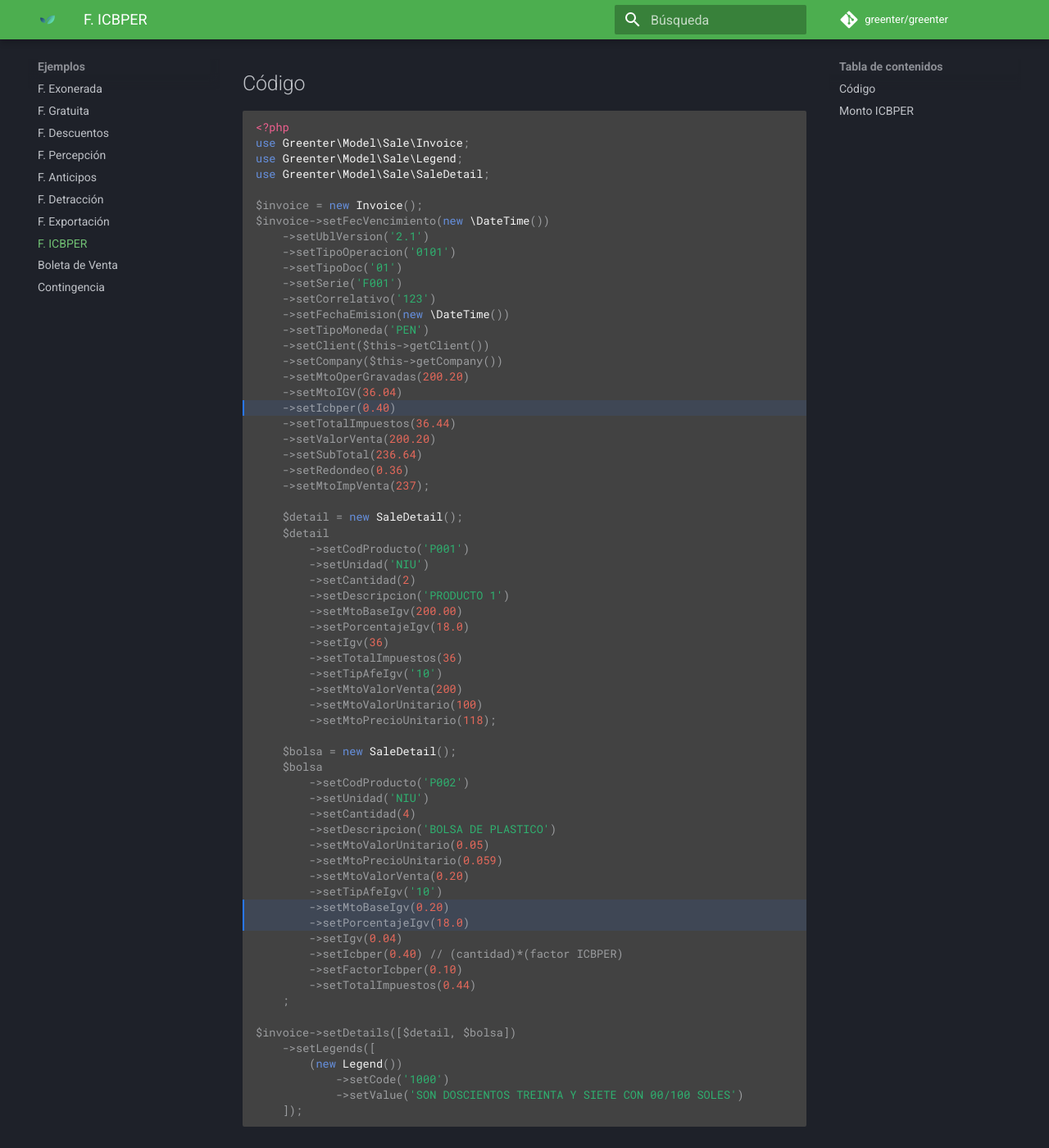
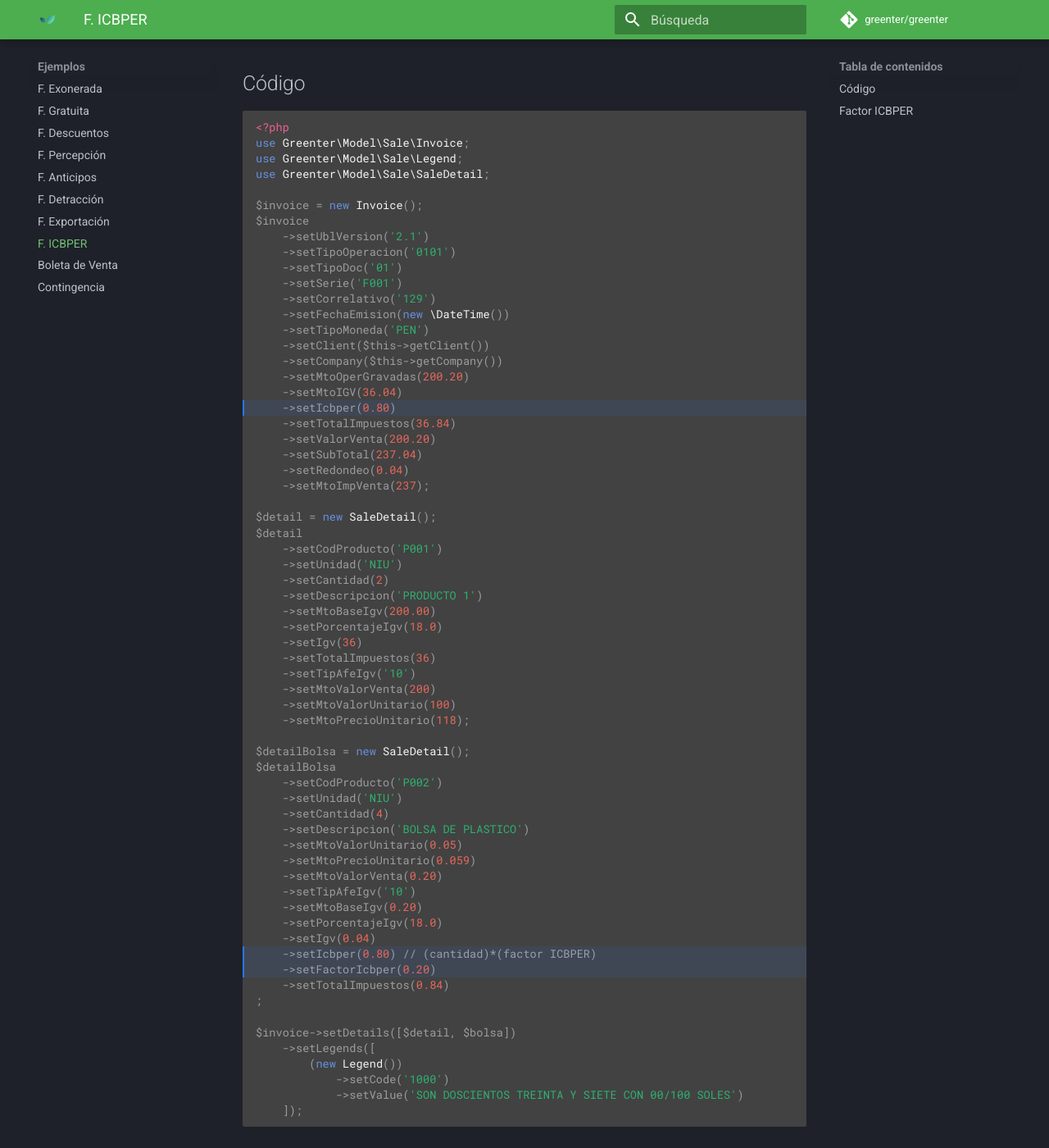
Before and after one commit to thegreenter/docs, an MkDocs documentation site: the page built from docs/examples/icbper.md, in a window 1280 px wide and 1400 px high, scrolled down 209 px. Shown: the whole window at 82% size. Built offline with MkDocs 1.6.1 and Material for MkDocs 9.7.7, drawn with Linux system fonts in a browser that asks for light colours; some of the changed text lies outside the part shown.

Commit message:
Update ICBPER factor

````diff
--- a/docs/examples/icbper.md
+++ b/docs/examples/icbper.md
@@ -4,64 +4,64 @@
 
 ## Código
 
-```php hl_lines="19 51 52"
+```php hl_lines="19 54 55"
 <?php
 use Greenter\Model\Sale\Invoice;
 use Greenter\Model\Sale\Legend;
 use Greenter\Model\Sale\SaleDetail;
 
 $invoice = new Invoice();
-$invoice->setFecVencimiento(new \DateTime())
+$invoice
     ->setUblVersion('2.1')
     ->setTipoOperacion('0101')
     ->setTipoDoc('01')
     ->setSerie('F001')
-    ->setCorrelativo('123')
+    ->setCorrelativo('129')
     ->setFechaEmision(new \DateTime())
     ->setTipoMoneda('PEN')
     ->setClient($this->getClient())
     ->setCompany($this->getCompany())
     ->setMtoOperGravadas(200.20)
     ->setMtoIGV(36.04)
-    ->setIcbper(0.40)
-    ->setTotalImpuestos(36.44)
+    ->setIcbper(0.80)
+    ->setTotalImpuestos(36.84)
     ->setValorVenta(200.20)
-    ->setSubTotal(236.64)
-    ->setRedondeo(0.36)
+    ->setSubTotal(237.04)
+    ->setRedondeo(0.04)
     ->setMtoImpVenta(237);
 
-    $detail = new SaleDetail();
-    $detail
-        ->setCodProducto('P001')
-        ->setUnidad('NIU')
-        ->setCantidad(2)
-        ->setDescripcion('PRODUCTO 1')
-        ->setMtoBaseIgv(200.00)
-        ->setPorcentajeIgv(18.0)
-        ->setIgv(36)
-        ->setTotalImpuestos(36)
-        ->setTipAfeIgv('10')
-        ->setMtoValorVenta(200)
-        ->setMtoValorUnitario(100)
-        ->setMtoPrecioUnitario(118);
+$detail = new SaleDetail();
+$detail
+    ->setCodProducto('P001')
+    ->setUnidad('NIU')
+    ->setCantidad(2)
+    ->setDescripcion('PRODUCTO 1')
+    ->setMtoBaseIgv(200.00)
+    ->setPorcentajeIgv(18.0)
+    ->setIgv(36)
+    ->setTotalImpuestos(36)
+    ->setTipAfeIgv('10')
+    ->setMtoValorVenta(200)
+    ->setMtoValorUnitario(100)
+    ->setMtoPrecioUnitario(118);
 
-    $bolsa = new SaleDetail();
-    $bolsa
-        ->setCodProducto('P002')
-        ->setUnidad('NIU')
-        ->setCantidad(4)
-        ->setDescripcion('BOLSA DE PLASTICO')
-        ->setMtoValorUnitario(0.05)
-        ->setMtoPrecioUnitario(0.059)
-        ->setMtoValorVenta(0.20)
-        ->setTipAfeIgv('10')
-        ->setMtoBaseIgv(0.20)
-        ->setPorcentajeIgv(18.0)
-        ->setIgv(0.04)
-        ->setIcbper(0.40) // (cantidad)*(factor ICBPER)
-        ->setFactorIcbper(0.10)
-        ->setTotalImpuestos(0.44)
-    ;
+$detailBolsa = new SaleDetail();
+$detailBolsa
+    ->setCodProducto('P002')
+    ->setUnidad('NIU')
+    ->setCantidad(4)
+    ->setDescripcion('BOLSA DE PLASTICO')
+    ->setMtoValorUnitario(0.05)
+    ->setMtoPrecioUnitario(0.059)
+    ->setMtoValorVenta(0.20)
+    ->setTipAfeIgv('10')
+    ->setMtoBaseIgv(0.20)
+    ->setPorcentajeIgv(18.0)
+    ->setIgv(0.04)
+    ->setIcbper(0.80) // (cantidad)*(factor ICBPER)
+    ->setFactorIcbper(0.20)
+    ->setTotalImpuestos(0.84)
+;
 
 $invoice->setDetails([$detail, $bolsa])
     ->setLegends([
@@ -72,7 +72,7 @@ $invoice->setDetails([$detail, $bolsa])
 ```
 
 
-## Monto ICBPER
+## Factor ICBPER
 
 La cuantía del impuesto al consumo de las bolsas de plástico es gradual y se aplica por la adquisición unitaria de bolsas de plástico, de acuerdo con el siguiente cronograma:
 
````
